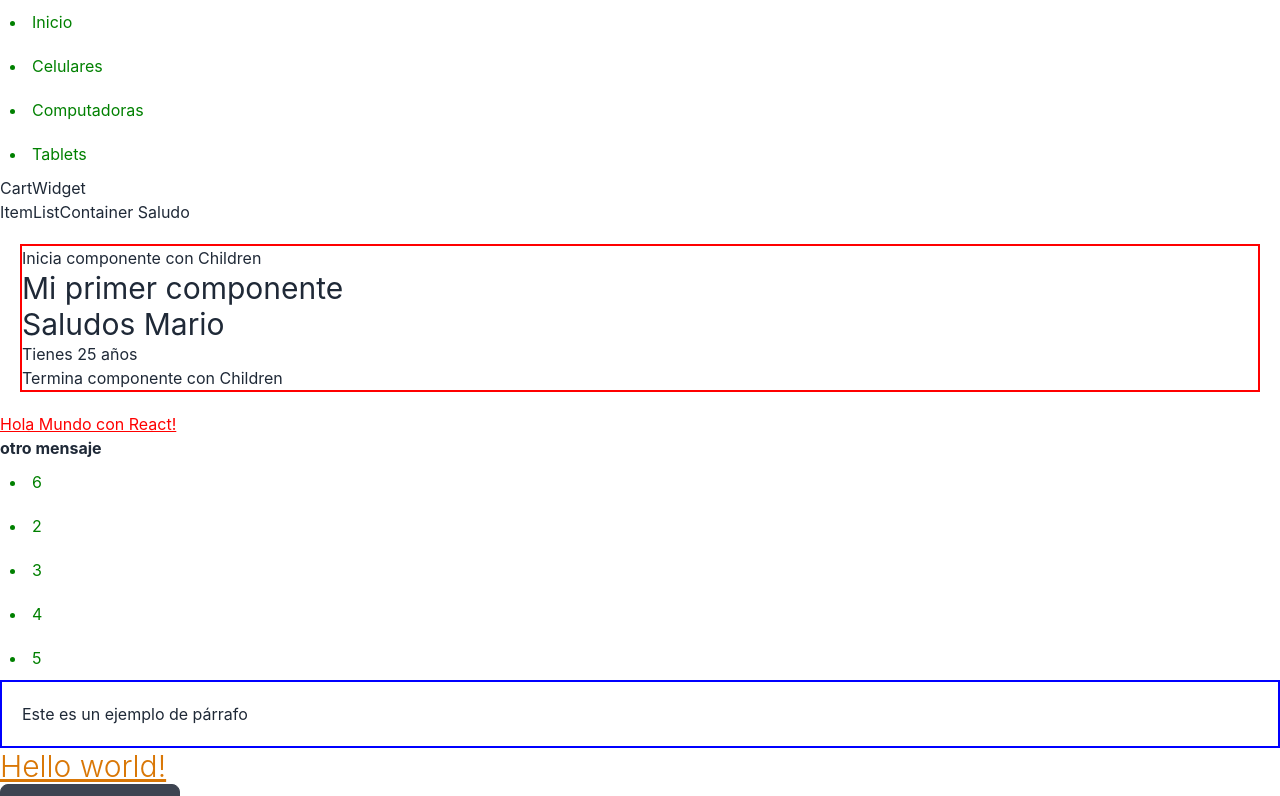
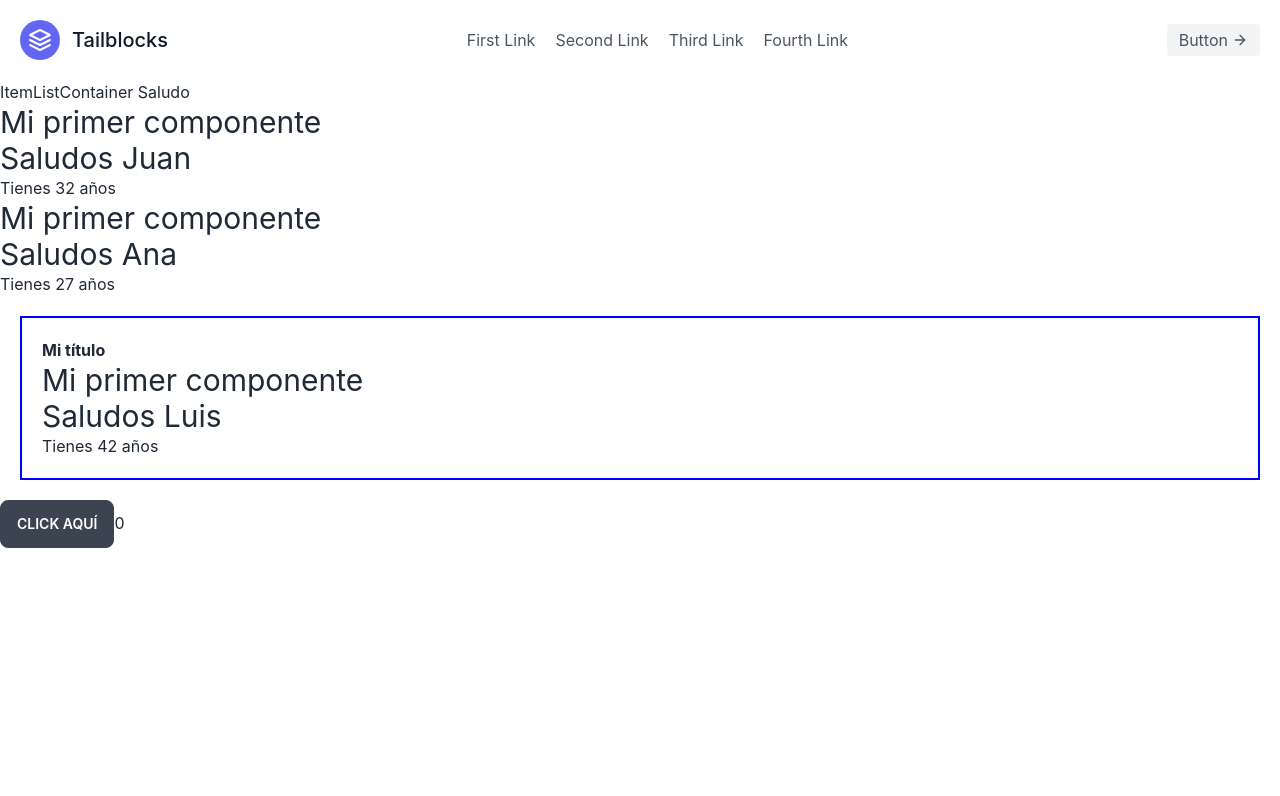
Before and after one commit to karmap/react31860, a React (Create React App) app: page / in a window 1280 px wide. Shown: the top 796 px of the page. Built offline with nearby package versions, Linux system fonts and the light colour scheme.

Commit message:
useState

```diff
--- a/src/App.js
+++ b/src/App.js
@@ -5,6 +5,8 @@ import Saludo from './components/Saludo';
 import ConHijos from './components/ConHijos';
 import NavBar from './components/NavBar';
 import ItemListContainer from './components/ItemListContainer';
+import Card from './components/Card';
+import Contador from './components/Contador';
 
 function App() {
 
@@ -24,7 +26,7 @@ function App() {
     <>
       <NavBar></NavBar>
       <ItemListContainer greeting='Saludo'></ItemListContainer>
-      <ConHijos>
+      {/* <ConHijos>
         <Saludo name='Mario' age='25'></Saludo>
       </ConHijos>
       <h1 style={{color:'red', textDecoration:'underline'}}>Hola Mundo con React!</h1>
@@ -42,9 +44,12 @@ function App() {
       <button class="btn gap-2">
         Haz click aquí
         <svg xmlns="http://www.w3.org/2000/svg" class="h-6 w-6" fill="none" viewBox="0 0 24 24" stroke="currentColor"><path stroke-linecap="round" stroke-linejoin="round" stroke-width="2" d="M4.318 6.318a4.5 4.5 0 000 6.364L12 20.364l7.682-7.682a4.5 4.5 0 00-6.364-6.364L12 7.636l-1.318-1.318a4.5 4.5 0 00-6.364 0z" /></svg>
-      </button>
+      </button> */}
       <Saludo name='Juan' age='32' action={miFuncion}/>
       <Saludo name='Ana' age='27'/>
+      <Card title='Mi título' otroComponente={Saludo}></Card>
+
+      <Contador></Contador>
     </>
   );
 }
--- /dev/null
+++ b/src/components/Card.js
@@ -0,0 +1,9 @@
+const Card = ( {title, otroComponente} ) => {
+  return (
+    <div style={{border:'solid blue 2px', margin:'20px', padding:'20px'}}>
+        <strong>{title}</strong>
+        {otroComponente( {name:'Luis', age:'42'} )}
+    </div>
+  )
+}
+export default Card
--- /dev/null
+++ b/src/components/Contador.js
@@ -0,0 +1,21 @@
+import { useState } from "react"
+
+const Contador = () => {
+
+  const [suma, setSuma] = useState(0)
+
+  const onClickHandler = () => {
+    console.log('click')
+    setSuma( suma + 1 ) // esto no -> suma++ -> suma = suma + 1
+  }
+
+  console.log('Aquí hay un render');
+
+  return (
+    <div>
+      <button onClick={onClickHandler} className="btn">Click aquí</button>
+      {suma}
+    </div>
+  )
+}
+export default Contador
--- a/src/components/NavBar.js
+++ b/src/components/NavBar.js
@@ -2,13 +2,27 @@ import CartWidget from "./CartWidget"
 
 const NavBar = () => {
   return (
-    <div>
-        <li>Inicio</li>
-        <li>Celulares</li>
-        <li>Computadoras</li>
-        <li>Tablets</li>
-        <CartWidget></CartWidget>
+    <header className="text-gray-600 body-font">
+    <div className="container mx-auto flex flex-wrap p-5 flex-col md:flex-row items-center">
+        <a className="flex title-font font-medium items-center text-gray-900 mb-4 md:mb-0">
+        <svg xmlns="http://www.w3.org/2000/svg" fill="none" stroke="currentColor" stroke-linecap="round" stroke-linejoin="round" stroke-width="2" className="w-10 h-10 text-white p-2 bg-indigo-500 rounded-full" viewBox="0 0 24 24">
+            <path d="M12 2L2 7l10 5 10-5-10-5zM2 17l10 5 10-5M2 12l10 5 10-5"></path>
+        </svg>
+        <span className="ml-3 text-xl">Tailblocks</span>
+        </a>
+        <nav className="md:ml-auto md:mr-auto flex flex-wrap items-center text-base justify-center">
+        <a className="mr-5 hover:text-gray-900">First Link</a>
+        <a className="mr-5 hover:text-gray-900">Second Link</a>
+        <a className="mr-5 hover:text-gray-900">Third Link</a>
+        <a className="mr-5 hover:text-gray-900">Fourth Link</a>
+        </nav>
+        <button className="inline-flex items-center bg-gray-100 border-0 py-1 px-3 focus:outline-none hover:bg-gray-200 rounded text-base mt-4 md:mt-0">Button
+        <svg fill="none" stroke="currentColor" stroke-linecap="round" stroke-linejoin="round" stroke-width="2" className="w-4 h-4 ml-1" viewBox="0 0 24 24">
+            <path d="M5 12h14M12 5l7 7-7 7"></path>
+        </svg>
+        </button>
     </div>
+    </header>
   )
 }
 export default NavBar
```
